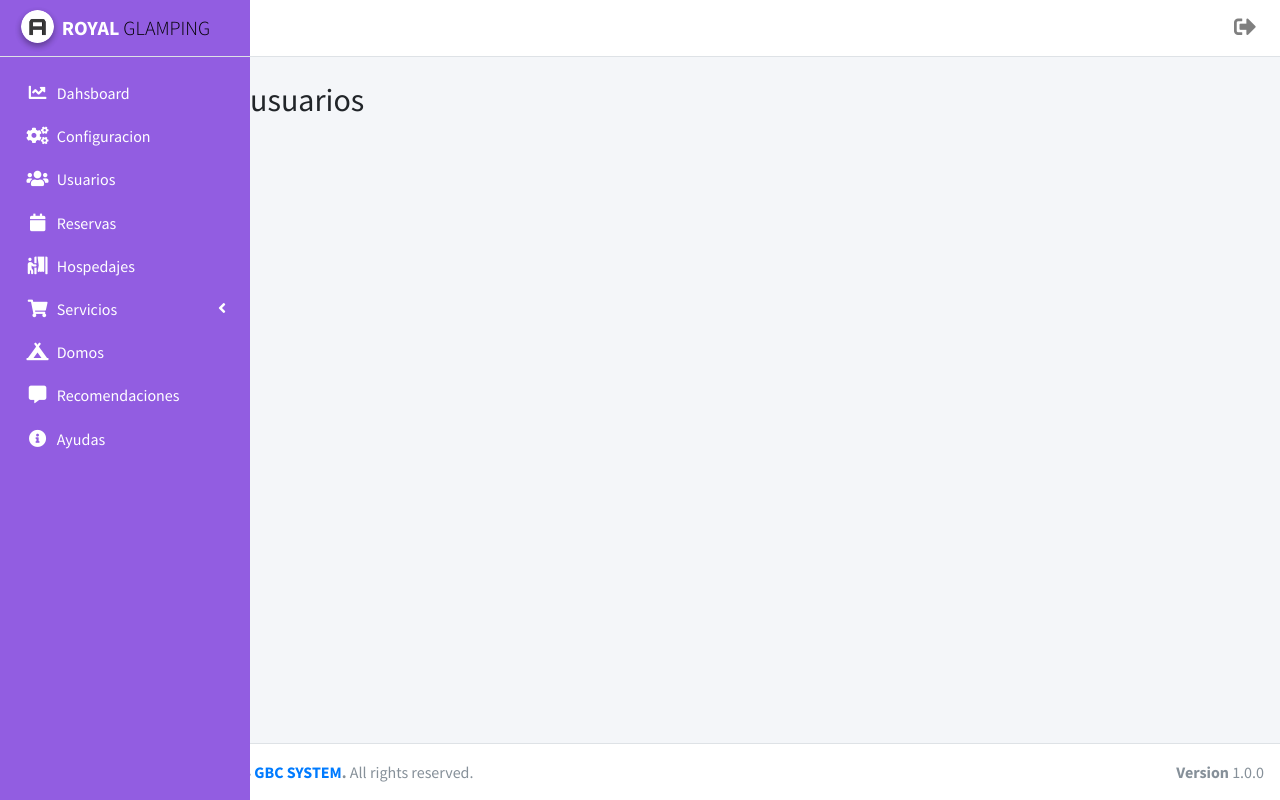
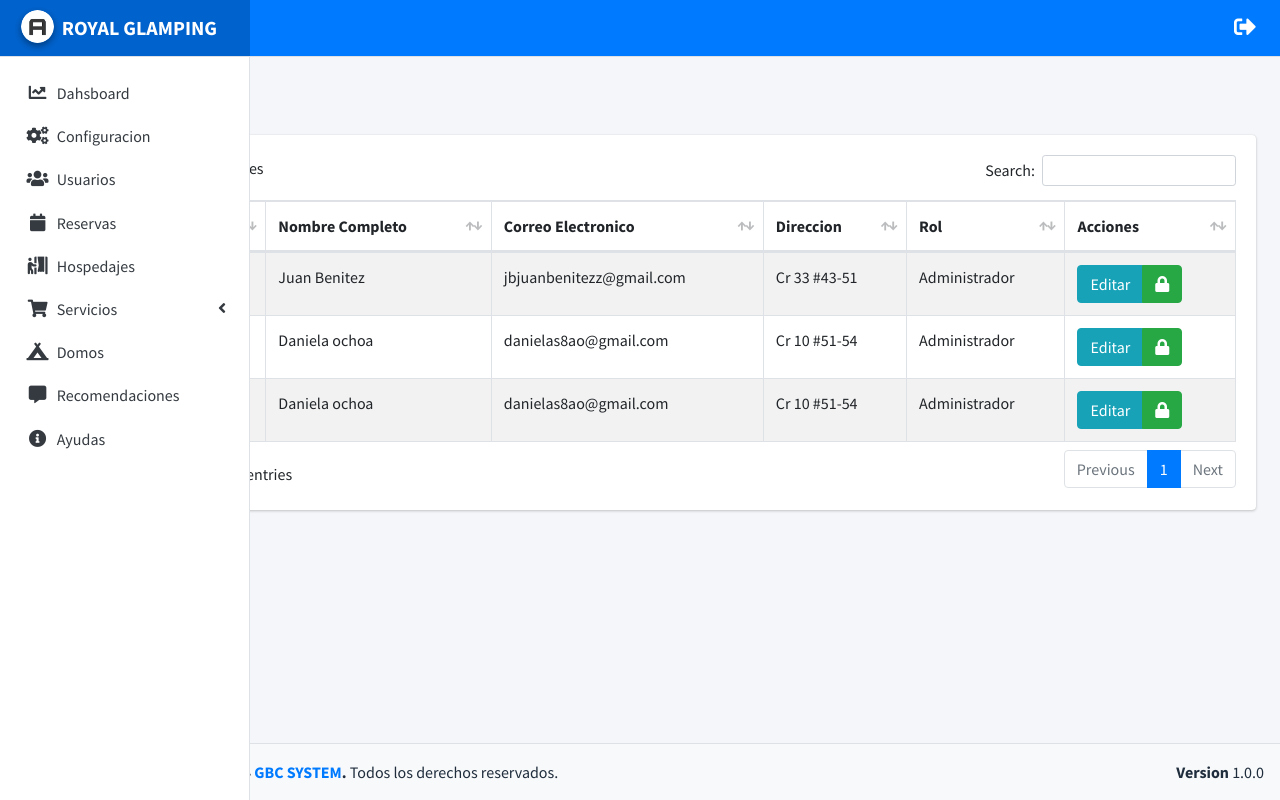
Before and after one commit to juanBx02/gbcSystemV, a PHP site: page /users.php in a window 1280 px wide. Run offline with PHP 8.4, Linux system fonts and the light colour scheme; some libraries are stand-ins or nearby versions.

Commit message:
se separa la parte principal en footer y header y se crea la vista de user.php

```diff
--- a/users.php
+++ b/users.php
@@ -3,7 +3,91 @@
 ?>
 
 <div class="container-fluid p-4">
-    <h2>hola desde usuarios</h2>
+
+    <div class="container-fluid mb-3">
+      <button type="button" class="btn btn-primary" data-bs-toggle="modal" data-bs-target="#exampleModal">agregar Usuario</button>
+    </div>
+
+    <!-- Modal -->
+    <div class="modal fade" id="exampleModal" tabindex="-1" aria-labelledby="exampleModalLabel" aria-hidden="true">
+      <div class="modal-dialog">
+        <div class="modal-content">
+          <div class="modal-header">
+            <h5 class="modal-title" id="exampleModalLabel">Modal title</h5>
+            <button type="button" class="btn-close" data-bs-dismiss="modal" aria-label="Close"></button>
+          </div>
+          <div class="modal-body">
+            ...
+          </div>
+          <div class="modal-footer">
+            <button type="button" class="btn btn-secondary" data-bs-dismiss="modal">Close</button>
+            <button type="button" class="btn btn-primary">Save changes</button>
+          </div>
+        </div>
+      </div>
+    </div>
+    <!-- /.card -->
+    <div class="card">
+
+              <!-- /.card-header -->
+              <div class="card-body">
+                <table id="example2" class="table table-bordered table-striped">
+                  <thead>
+                    <tr>
+                      <th>ID</th>
+                      <th>Nombre Completo</th>
+                      <th>Correo Electronico</th>
+                      <th>Direccion</th>
+                      <th>Rol</th>
+                      <th>Acciones</th>
+                    </tr>
+                  </thead>
+                  <tbody>
+                    <tr>
+                      <td>1000540501</td>
+                      <td>Juan Benitez</td>
+                      <td>jbjuanbenitezz@gmail.com</td>
+                      <td>Cr 33 #43-51</td>
+                      <td>Administrador</td>
+                      <td>
+                          <div class="btn-group">
+                              <a class="btn btn-info" href="">Editar</a>
+                              <a class="btn btn-success" href=""><i class="fa fa-lock"></i></a>
+                          </div>
+                      </td>
+                    </tr>
+                    <tr>
+                      <td>10006857680</td>
+                      <td>Daniela ochoa</td>
+                      <td>danielas8ao@gmail.com</td>
+                      <td>Cr 10 #51-54</td>
+                      <td>Administrador</td>
+                      <td>
+                          <div class="btn-group">
+                              <a class="btn btn-info" href="">Editar</a>
+                              <a class="btn btn-success" href=""><i class="fa fa-lock"></i></a>
+                          </div>
+                      </td>
+                    </tr>
+                    <tr>
+                      <td>10006857680</td>
+                      <td>Daniela ochoa</td>
+                      <td>danielas8ao@gmail.com</td>
+                      <td>Cr 10 #51-54</td>
+                      <td>Administrador</td>
+                      <td>
+                          <div class="btn-group">
+                              <a class="btn btn-info" href="">Editar</a>
+                              <a class="btn btn-success" href=""><i class="fa fa-lock"></i></a>
+                          </div>
+                      </td>
+                    </tr>
+                  </tbody>
+                </table>
+              </div>
+              <!-- /.card-body -->
+            </div>
+            <!-- /.card -->
 </div>
 
 <?php
--- a/view/footer.html
+++ b/view/footer.html
@@ -2,9 +2,9 @@
   </div>
   <!-- /.content-wrapper -->
 
-  <footer class="main-footer">
+  <footer class="main-footer bg-light">
     <strong>Copyright &copy; 2022-2024 <a href="">GBC SYSTEM</a>.</strong>
-    All rights reserved.
+    Todos los derechos reservados.
     <div class="float-right d-none d-sm-inline-block">
       <b>Version</b> 1.0.0
     </div>
@@ -32,9 +32,6 @@
 <script src="plugins/chart.js/Chart.min.js"></script>
 <!-- Sparkline -->
 <script src="plugins/sparklines/sparkline.js"></script>
-<!-- JQVMap -->
-<script src="plugins/jqvmap/jquery.vmap.min.js"></script>
-<script src="plugins/jqvmap/maps/jquery.vmap.usa.js"></script>
 <!-- jQuery Knob Chart -->
 <script src="plugins/jquery-knob/jquery.knob.min.js"></script>
 <!-- daterangepicker -->
@@ -51,5 +48,29 @@
 <!-- AdminLTE dashboard demo (This is only for demo purposes) -->
 <script src="dist/js/pages/dashboard.js"></script>
 
+<!-- data table -->
+<script src="plugins/datatables/jquery.dataTables.min.js"></script>
+<script src="plugins/datatables-bs4/js/dataTables.bootstrap4.min.js"></script>
+<script src="plugins/datatables-responsive/js/dataTables.responsive.min.js"></script>
+<script src="plugins/datatables-responsive/js/responsive.bootstrap4.min.js"></script>
+<!-- Page specific script -->
+<script>
+  $(function () {
+    $('#example2').DataTable({
+      "paging": true,
+      "lengthChange": true,
+      "searching": true,
+      "ordering": true,
+      "info": true,
+      "autoWidth": false,
+      "responsive": true,
+      "language": {
+      "url": "//cdn.datatables.net/plug-ins/1.10.15/i18n/Spanish.json"
+      }
+    });
+  });
+</script>
+
+
 </body>
 </html>
--- a/view/header.html
+++ b/view/header.html
@@ -11,12 +11,10 @@
   <link rel="stylesheet" href="plugins/fontawesome-free/css/all.min.css">
   <!-- Ionicons -->
   <link rel="stylesheet" href="https://code.ionicframework.com/ionicons/2.0.1/css/ionicons.min.css">
-  <!-- Tempusdominus Bootstrap 4 -->
-  <link rel="stylesheet" href="plugins/tempusdominus-bootstrap-4/css/tempusdominus-bootstrap-4.min.css">
+  <!--  Bootstrap  -->
+  <link rel="stylesheet" href="plugins\bootstrap\js\bootstrap.min.js">
   <!-- iCheck -->
   <link rel="stylesheet" href="plugins/icheck-bootstrap/icheck-bootstrap.min.css">
-  <!-- JQVMap -->
-  <link rel="stylesheet" href="plugins/jqvmap/jqvmap.min.css">
   <!-- Theme style -->
   <link rel="stylesheet" href="dist/css/adminlte.min.css">
   <!-- overlayScrollbars -->
@@ -25,16 +23,21 @@
   <link rel="stylesheet" href="plugins/daterangepicker/daterangepicker.css">
   <!-- summernote -->
   <link rel="stylesheet" href="plugins/summernote/summernote-bs4.min.css">
+  <!-- DataTables -->
+  <link rel="stylesheet" href="plugins/datatables-bs4/css/dataTables.bootstrap4.min.css">
+  <link rel="stylesheet" href="plugins/datatables-responsive/css/responsive.bootstrap4.min.css">
+  <link rel="stylesheet" href="plugins/datatables-buttons/css/buttons.bootstrap4.min.css">
+
 </head>
 <body class="hold-transition sidebar-mini layout-fixed sidebar-collapse">
 <div class="wrapper">
 
   <!-- Navbar -->
-  <nav class="main-header navbar navbar-expand navbar-white navbar-light">
+  <nav class="main-header navbar navbar-expand navbar-primary navbar-light">
     <!-- Left navbar links -->
     <ul class="navbar-nav">
       <li class="nav-item">
-        <a class="nav-link" data-widget="pushmenu" href="#" role="button"><i class="fas fa-bars" style="font-size: 22px;"></i></a>
+        <a class="nav-link" data-widget="pushmenu" href="#" role="button"><i class="fas fa-bars" style="font-size: 22px;color: #ffffff"></i></a>
       </li>
     </ul>
 
@@ -44,7 +47,7 @@
       <!-- Notifications Dropdown Menu -->
       <li class="nav-item dropdown">
         <a class="nav-link" data-toggle="dropdown" href="#">
-          <i class="fas fa-sign-out-alt" style="font-size: 22px;"></i>
+          <i class="fas fa-sign-out-alt" style="font-size: 22px;color: #ffffff;"></i>
         </a>
         <div class="dropdown-menu dropdown-menu-lg dropdown-menu-right">
           <div class="dropdown-divider"></div>
@@ -53,7 +56,7 @@
             <span class="float-right text-muted text-sm">3 mins</span>
           </a>
           <div class="dropdown-divider"></div>
-          <a href="#" class="dropdown-item dropdown-footer">See All Notifications</a>
+          <a href="#" class="dropdown-item dropdown-footer text-danger">Cerrar Sesion</a>
         </div>
       </li>
     </ul>
@@ -61,24 +64,24 @@
   <!-- /.navbar -->
 
   <!-- Main Sidebar Container -->
-  <aside class="main-sidebar sidebar-light-light" style="background: #925de1;">
+  <aside class="main-sidebar sidebar-light-dark ">
     <!-- Brand Logo -->
-    <a href="" class="brand-link">
+    <a href="" class="brand-link bg-primary">
       <img src="dist/img/AdminLTELogo.png" alt="AdminLTE Logo" class="brand-image img-circle elevation-2">
-      <span class="brand-text font-weight-light"> <strong style="color: #ffffff;font-weight: bold;">ROYAL</strong> GLAMPING </span>
+      <span class="brand-text font-weight-light"> <strong style="color: #ffffff;font-weight: bold;">ROYAL GLAMPING</strong></span>
     </a>
 
     <!-- Sidebar -->
-    <div class="sidebar ">
+    <div class="sidebar border-right">
 
       <!-- Sidebar Menu -->
       <nav class="mt-3">
-        <ul class="nav nav-pills nav-sidebar flex-column" data-widget="treeview" role="menu" data-accordion="false">
+        <ul class="nav nav-pills nav-sidebar flex-column " data-widget="treeview" role="menu" data-accordion="false">
           <!-- Add icons to the links using the .nav-icon class
                with font-awesome or any other icon font library -->
 
           <li class="nav-item " >
-            <a href="index.php" class="nav-link" style="color: #ffffff">
+            <a href="index.php" class="nav-link" >
               <i class="nav-icon fa fa-chart-line"></i>
               <p>
                  Dahsboard
@@ -86,7 +89,7 @@
             </a>
           </li>
           <li class="nav-item">
-            <a href="" class="nav-link" style="color: #ffffff">
+            <a href="" class="nav-link" >
               <i class="nav-icon fas fa-cogs"></i>
               <p>
                 Configuracion
@@ -94,7 +97,7 @@
             </a>
           </li>
           <li class="nav-item">
-            <a href="users.php" class="nav-link" style="color: #ffffff">
+            <a href="users.php" class="nav-link" >
               <i class="nav-icon fa fa-users"></i>
               <p>
                 Usuarios
@@ -102,7 +105,7 @@
             </a>
           </li>
           <li class="nav-item">
-            <a href="" class="nav-link" style="color: #ffffff">
+            <a href="" class="nav-link" >
               <i class="nav-icon fas fa-calendar"></i>
               <p>
                 Reservas
@@ -110,7 +113,7 @@
             </a>
           </li>
           <li class="nav-item">
-            <a href="" class="nav-link" style="color: #ffffff">
+            <a href="" class="nav-link" >
               <i class="nav-icon fas fa-person-booth"></i>
               <p>
                 Hospedajes
@@ -118,7 +121,7 @@
             </a>
           </li>
           <li class="nav-item">
-            <a href="#" class="nav-link" style="color: #ffffff">
+            <a href="#" class="nav-link" >
               <i class="nav-icon fas fa-shopping-cart"></i>
               <p>
                 Servicios
@@ -127,13 +130,13 @@
             </a>
             <ul class="nav nav-treeview">
               <li class="nav-item">
-                <a href="" class="nav-link" style="color: #ffffff">
+                <a href="" class="nav-link" >
                   <i class="nav-icon fas fa-mug-hot"></i>
                   <p>Servicios de Hospedaje</p>
                 </a>
               </li>
               <li class="nav-item">
-                <a href="" class="nav-link" style="color: #ffffff">
+                <a href="" class="nav-link " >
                   <i class="nav-icon fas fa-concierge-bell"></i>
                   <p>Servicios Adicionales</p>
                 </a>
@@ -141,7 +144,7 @@
             </ul>
           </li>
           <li class="nav-item">
-            <a href="" class="nav-link" style="color: #ffffff">
+            <a href="" class="nav-link" >
               <i class=" nav-icon fas fa-campground"></i>
               <p>
                 Domos
@@ -149,7 +152,7 @@
             </a>
           </li>
           <li class="nav-item">
-            <a href="" class="nav-link" style="color: #ffffff">
+            <a href="" class="nav-link" >
               <i class="nav-icon fas fa-comment-alt"></i>
               <p>
                 Recomendaciones
@@ -157,7 +160,7 @@
             </a>
           </li>
           <li class="nav-item">
-            <a href="" class="nav-link" style="color: #ffffff">
+            <a href="" class="nav-link" >
               <i class="nav-icon fas fa-info-circle"></i>
               <p>
                 Ayudas
```
